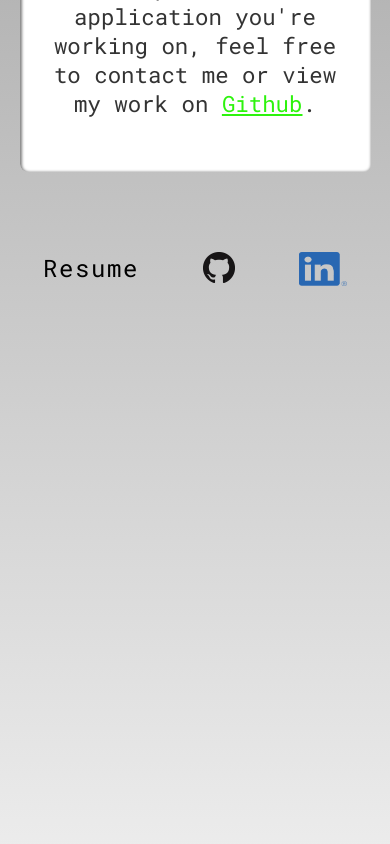
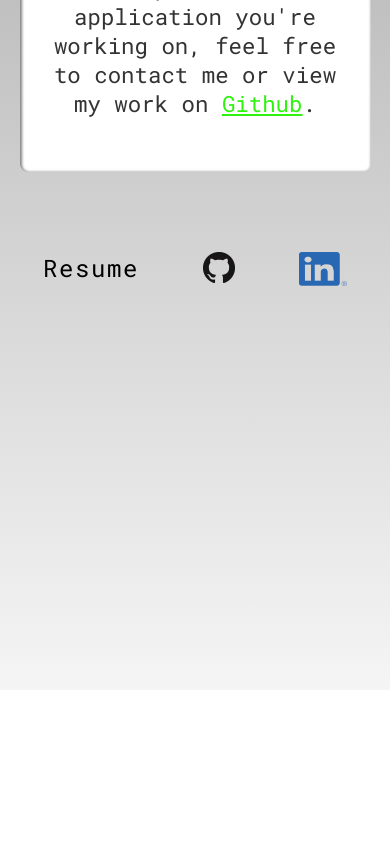
Before and after one commit to davidgreen29/portfolio-app, a React (Create React App) app: page / in a window 390 px wide. Shown: the part 838-1682 px from the top of the page. After the commit the page ends 1528 px from the top, so only its background shows below. Built offline with nearby package versions, Linux system fonts and the light colour scheme.

Commit message:
footer padding bottom decrease

```diff
--- a/src/Styles/App.css
+++ b/src/Styles/App.css
@@ -199,7 +199,7 @@ body {
 
  }
  .Footer-container {
-  padding-bottom: 24rem;
+  padding-bottom: 5rem;
  }
 
 }
```
